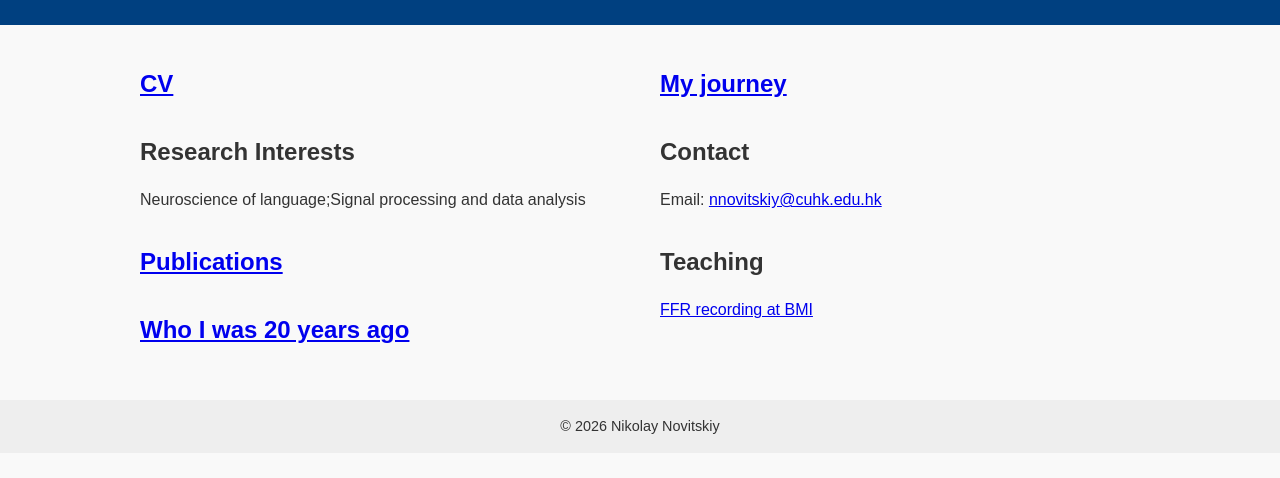
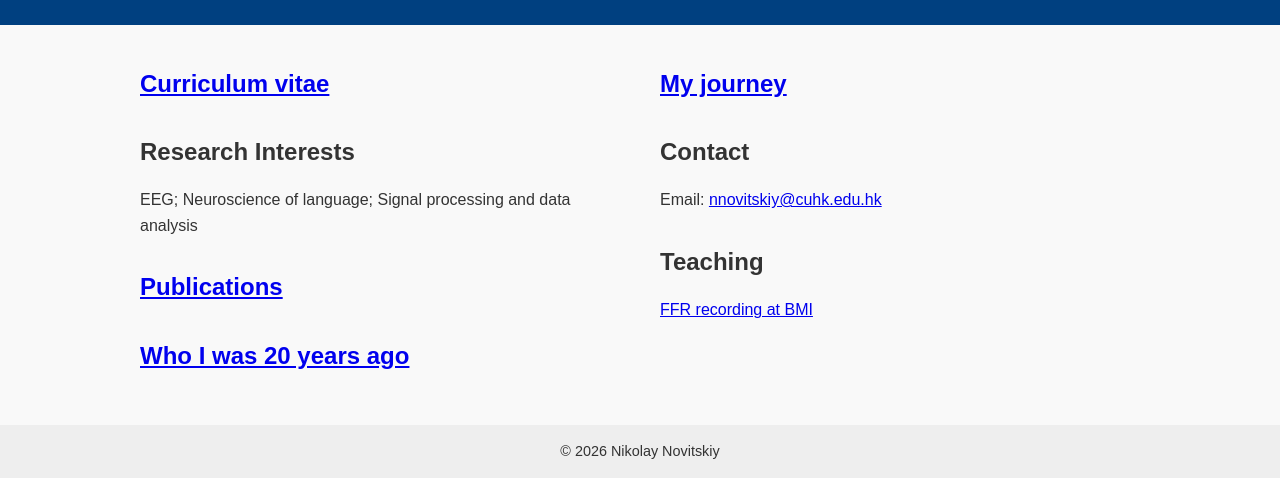
Before and after one commit to NikolayNovitskiy/NikolayNovitskiy.github.io, a plain HTML site: page index.html in a window 1280 px wide. Shown: the part 450-928 px from the top of the page. Before the commit the page ends 903 px from the top, so only its background shows below. Drawn offline with Linux system fonts and the light colour scheme; some icons are missing.

Commit message:
Fix HTML formatting and update content

```diff
--- a/index.html
+++ b/index.html
@@ -161,13 +161,13 @@ target="_blank">
       </section>
       -->
       <section>
-        <h2><a href="CURRICULUM+VITAE_Novitskiy_2026_4.pdf" target="_blank">CV</a></h2>
+        <h2><a href="CURRICULUM+VITAE_Novitskiy_2026_4.pdf" target="_blank">Curriculum vitae</a></h2>
         <p> </p>
        </section>
 
       <section>
         <h2>Research Interests</h2>
-        <p>Neuroscience of language;Signal processing and data analysis</p>
+        <p>EEG; Neuroscience of language; Signal processing and data analysis</p>
       </section>
 
       <section>
```
